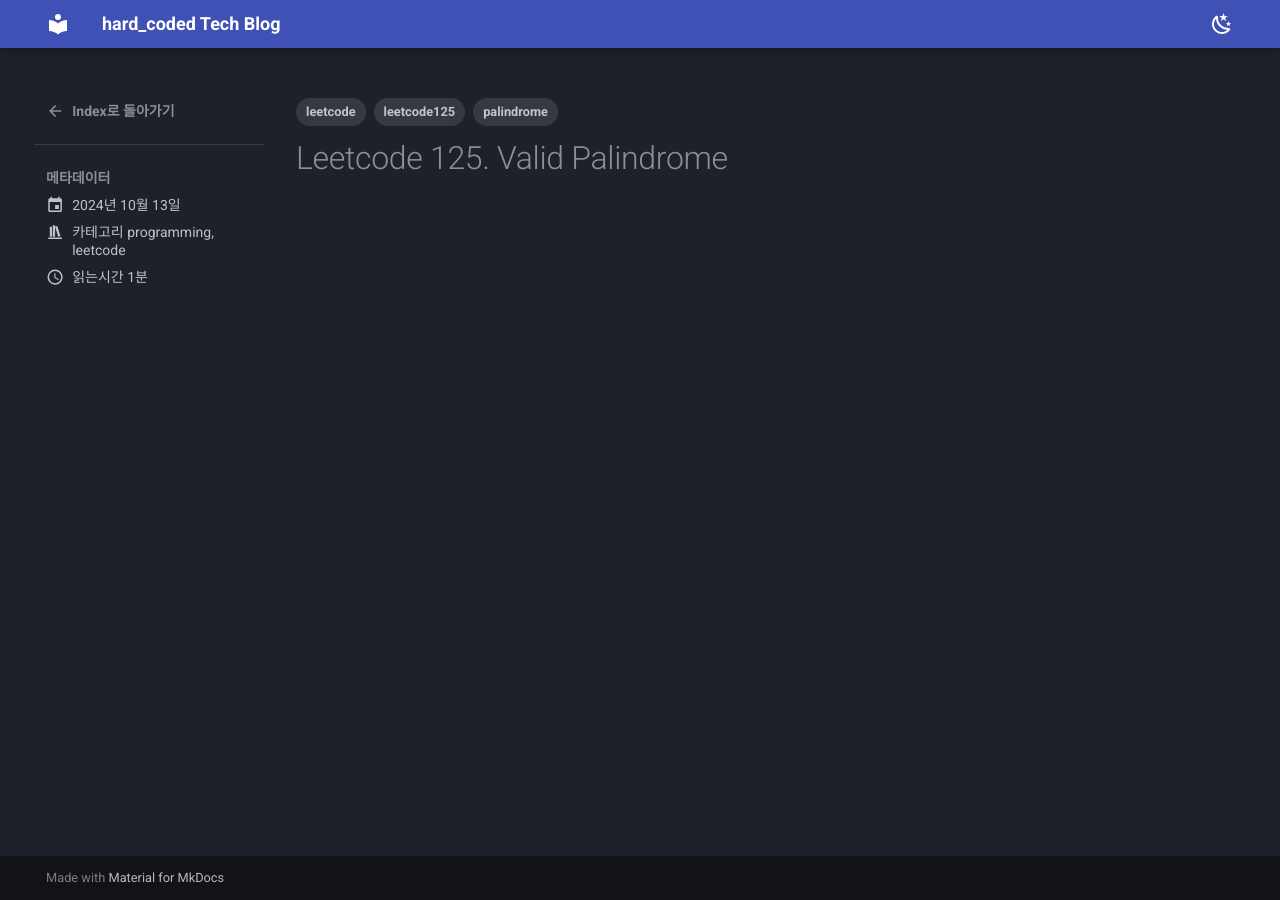
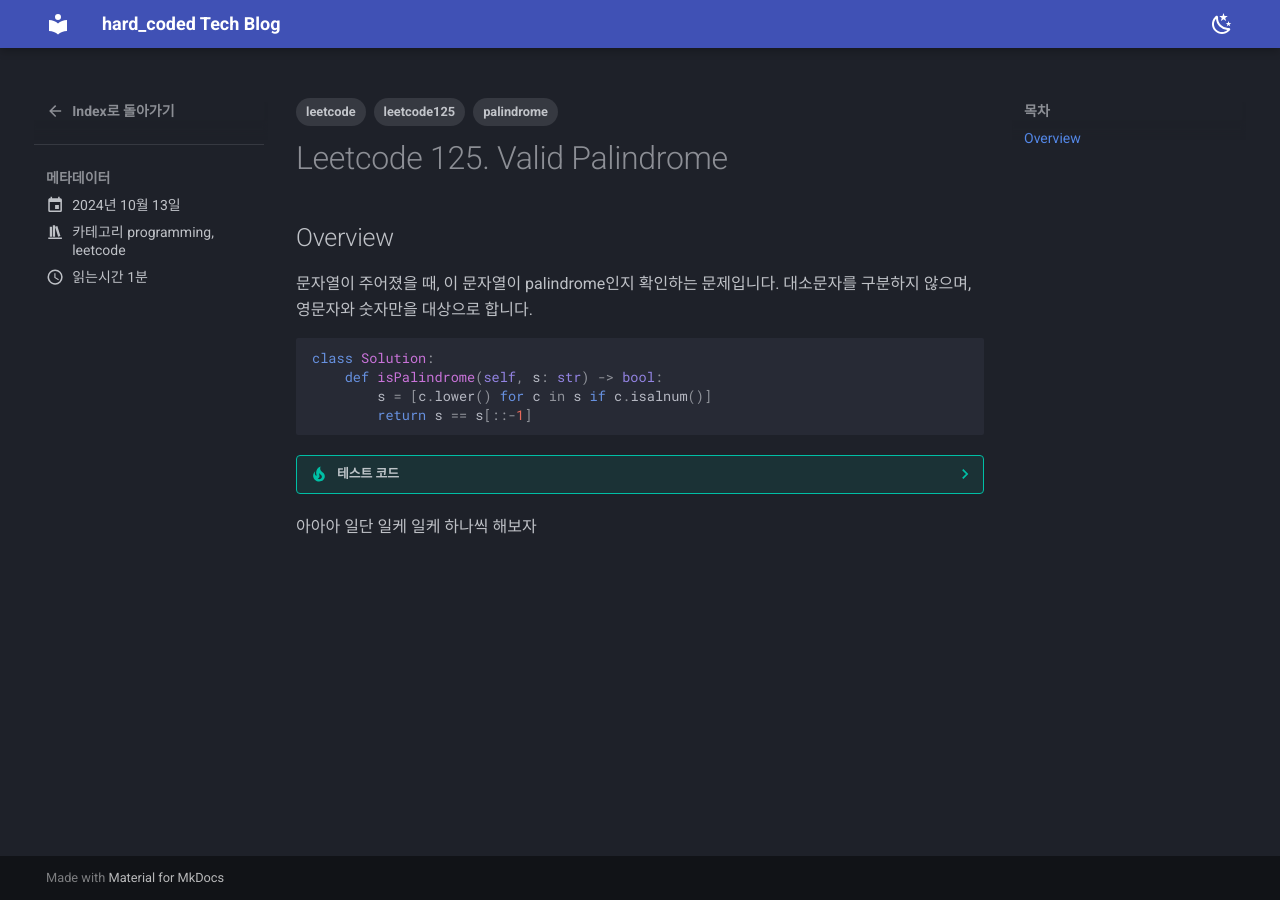
Before and after one commit to hard-coders/hard-coders.github.io, an MkDocs documentation site: the page built from docs/posts/leetcode/125-valid-palindrome.md, in a window 1280 px wide. Built offline with MkDocs 1.6.1 and Material for MkDocs 9.7.7, drawn with Linux system fonts in a browser that asks for light colours.

Commit message:
🎨 Update leet 125 doc

````diff
--- a/docs/posts/leetcode/125-valid-palindrome.md
+++ b/docs/posts/leetcode/125-valid-palindrome.md
@@ -11,3 +11,73 @@ tags:
 ---
 
 # Leetcode 125. Valid Palindrome
+
+## Overview
+
+문자열이 주어졌을 때, 이 문자열이 palindrome인지 확인하는 문제입니다. 대소문자를 구분하지 않으며, 영문자와 숫자만을 대상으로 합니다.
+
+
+
+```python
+class Solution:
+    def isPalindrome(self, s: str) -> bool:
+        s = [c.lower() for c in s if c.isalnum()]
+        return s == s[::-1]
+```
+
+///// details | 테스트 코드
+    type: tip
+    open: false
+
+as-is 코드이므로 바로 실행 가능합니다.
+
+//// details | `pytest`가 없다면 설치하세요!
+    type: check
+    open: false
+`pytest`는 테스트 코드를 실행하는 데 사용되는 라이브러리입니다. 설치가 되어 있지 않다면 아래 명령어를 통해 설치하세요.
+
+/// tab | pip
+```shell
+pip install pytest
+```
+///
+
+/// tab | poetry
+```shell
+poetry add pytest
+```
+///
+
+/// tab | uv
+```shell
+uv add pytest
+```
+///
+
+////
+
+```python {title="125_valid_palindrome.py" linenums=1}
+import pytest
+
+class Solution:
+    def isPalindrome(self, s: str) -> bool:
+        s = [c.lower() for c in s if c.isalnum()]
+        return s == s[::-1]
+
+
+@pytest.mark.parametrize(
+    "s, expected",
+    [
+        ("A man, a plan, a canal: Panama", True),
+        ("race a car", False),
+        (" ", True),
+    ],
+)
+def test_solution(s, expected):
+    solution = Solution()
+
+    assert solution.isPalindrome(s) is expected
+```
+/////
+
+아아아 일단 일케 일케 하나씩 해보자
--- a/mkdocs.yml
+++ b/mkdocs.yml
@@ -31,10 +31,20 @@ nav:
       - index.md
 
 markdown_extensions:
-  - pymdownx.highlight:
-      anchor_linenums: true
-      line_spans: __span
-      pygments_lang_class: true
-  - pymdownx.inlinehilite
-  - pymdownx.snippets
   - pymdownx.superfences
+  - pymdownx.keys
+  - pymdownx.blocks.admonition:
+      types:
+      - note
+      - attention
+      - caution
+      - danger
+      - error
+      - tip
+      - hint
+      - warning
+      - info
+      - check
+  - pymdownx.blocks.details:
+  - pymdownx.blocks.tab:
+      alternate_style: True
````
Also changed, not shown: docs/blog/index.md (added, +1 -0 lines), 1 other file.
